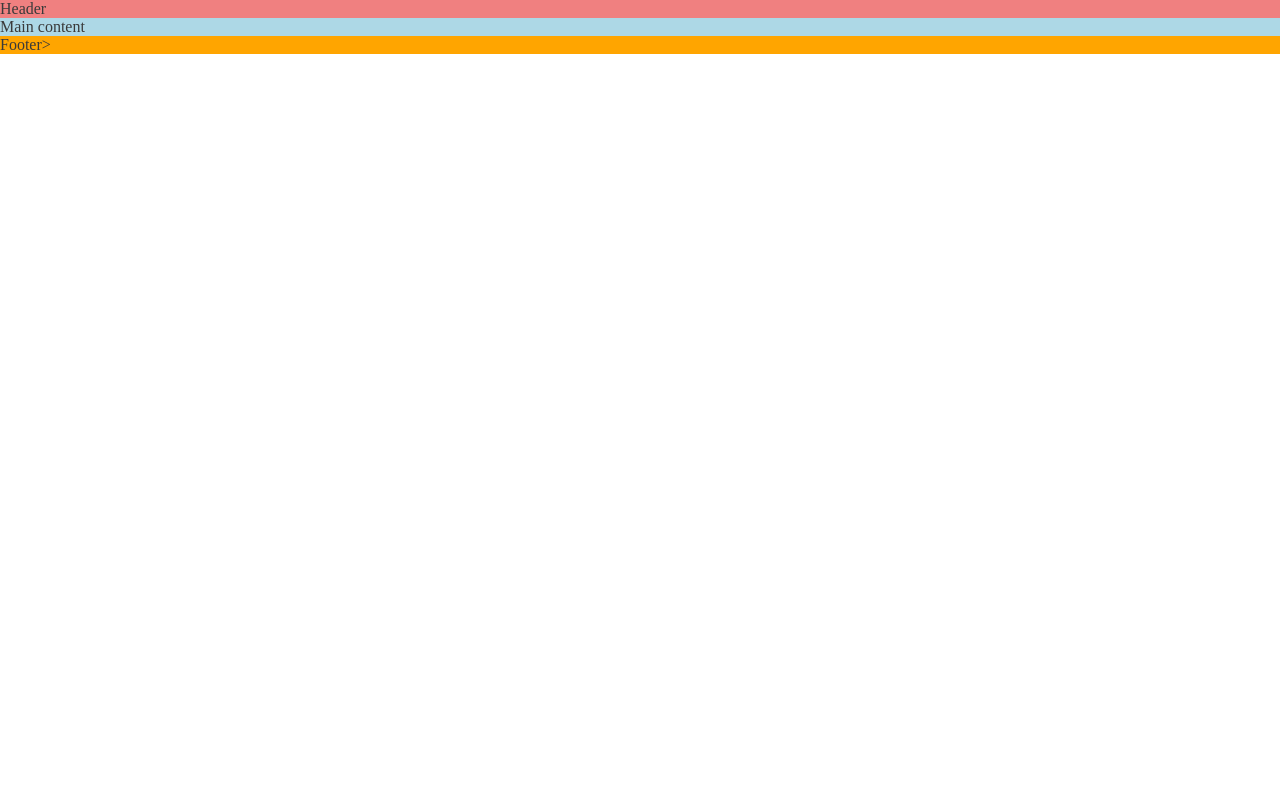
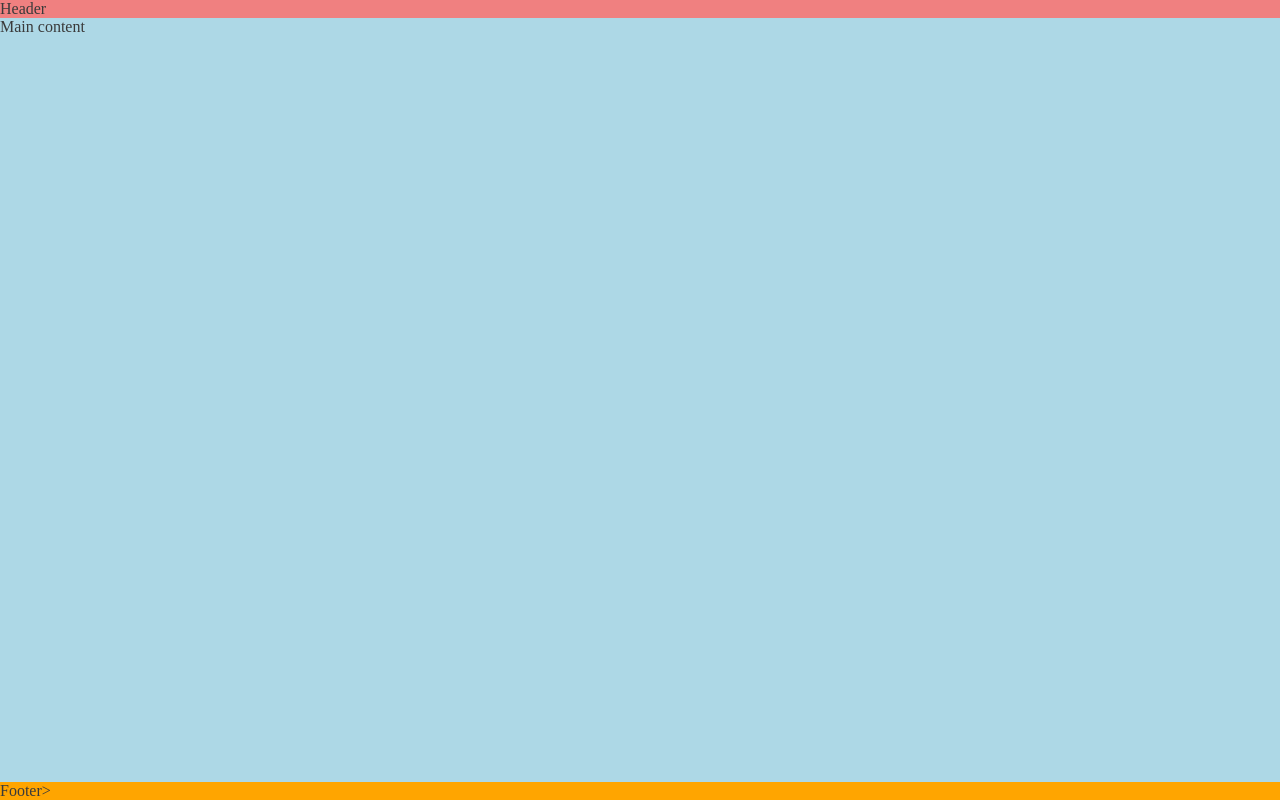
Before and after one commit to Hina-ai/HINA-WORLD, a plain HTML site: page index.html in a window 1280 px wide. Drawn offline with Linux system fonts and the light colour scheme.

Commit message:
Push footer down using flex styles

```diff
--- a/assets/css/style.css
+++ b/assets/css/style.css
@@ -7,7 +7,7 @@
 
 /* General styles */
 body {
-    min-height 100vh;
+    min-height: 100vh;
     display: flex;
     flex-direction: column;
     /* Generic project styles */
```
